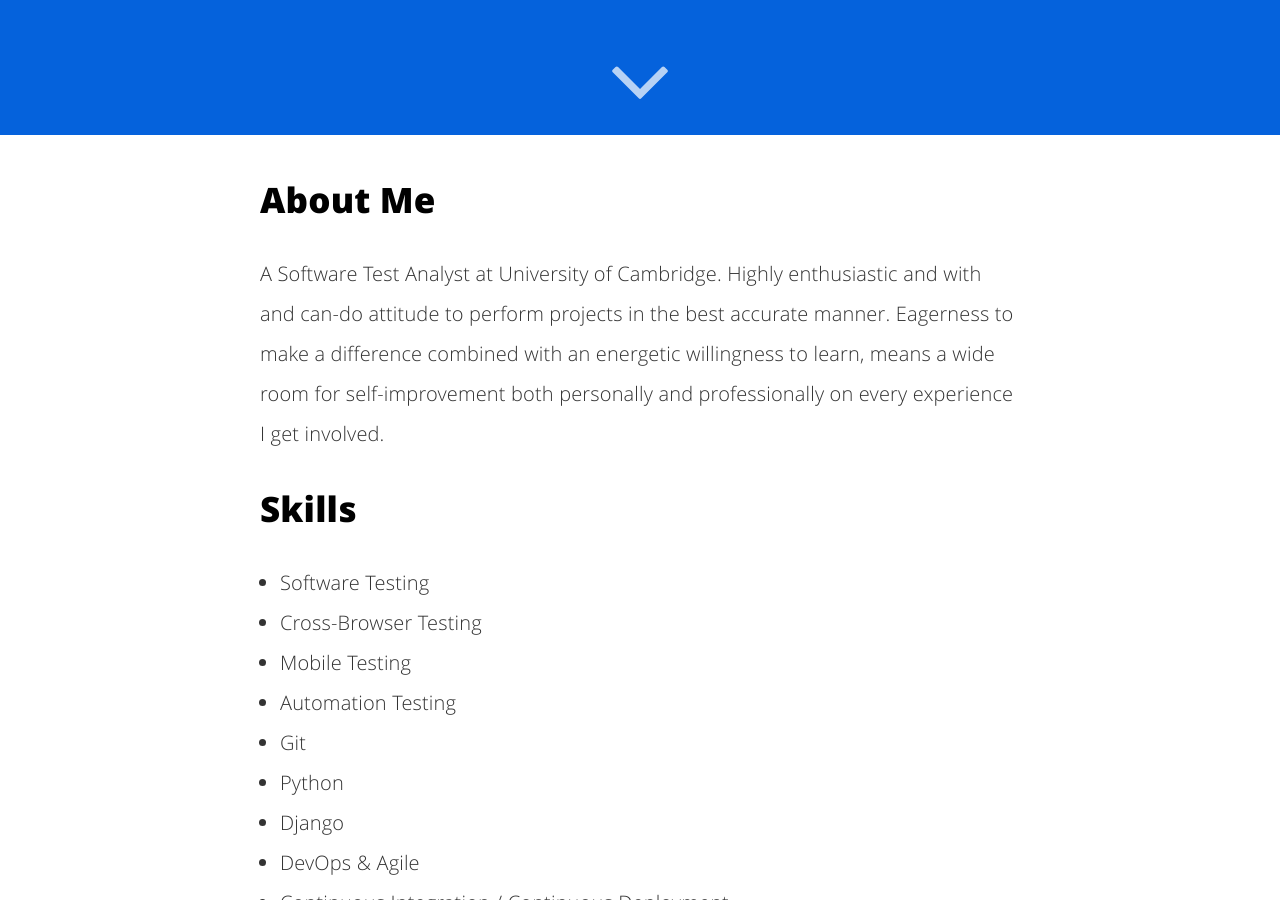
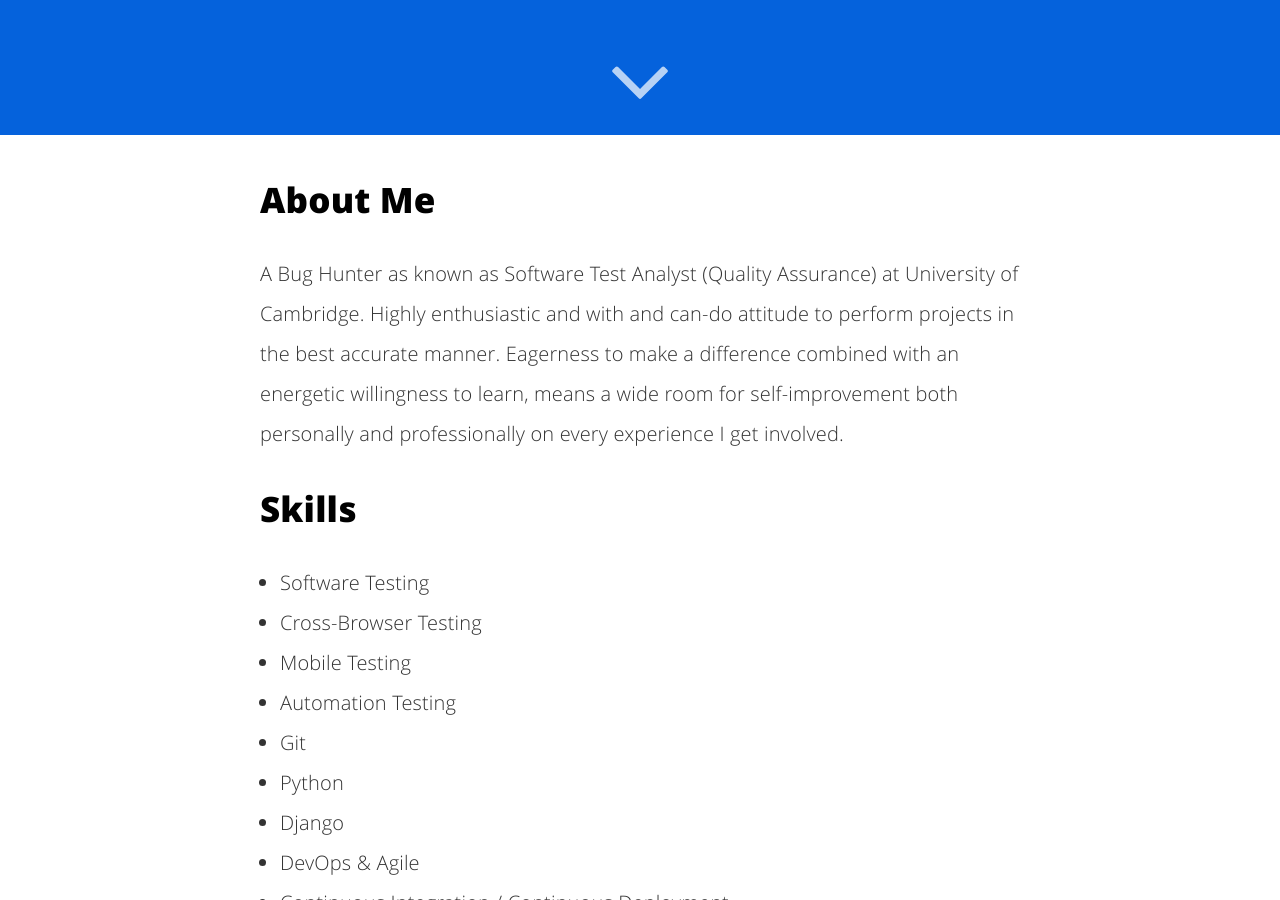
Before and after one commit to JuliaTorrejon/juliatorrejon.github.io, a Jekyll site: the page built from about.html, in a window 1280 px wide and 900 px high, scrolled down 765 px. Built offline with Jekyll 4.4.1, drawn with Linux system fonts in a browser that asks for light colours.

Commit message:
Update about.html

```diff
--- a/about.html
+++ b/about.html
@@ -9,7 +9,7 @@ description: "Bug Hunter 🐞 Advocating for a better world"
 
 <h2>About Me</h2>
 
-<p>A Software Test Analyst at University of Cambridge. Highly enthusiastic and with and can-do attitude to
+<p> A Bug Hunter as known as Software Test Analyst (Quality Assurance) at University of Cambridge. Highly enthusiastic and with and can-do attitude to
    perform projects in the best accurate manner. Eagerness to make a difference combined with an energetic willingness
  to learn, means a wide room for self-improvement both personally and professionally on every experience I get involved.</p>
 
```
